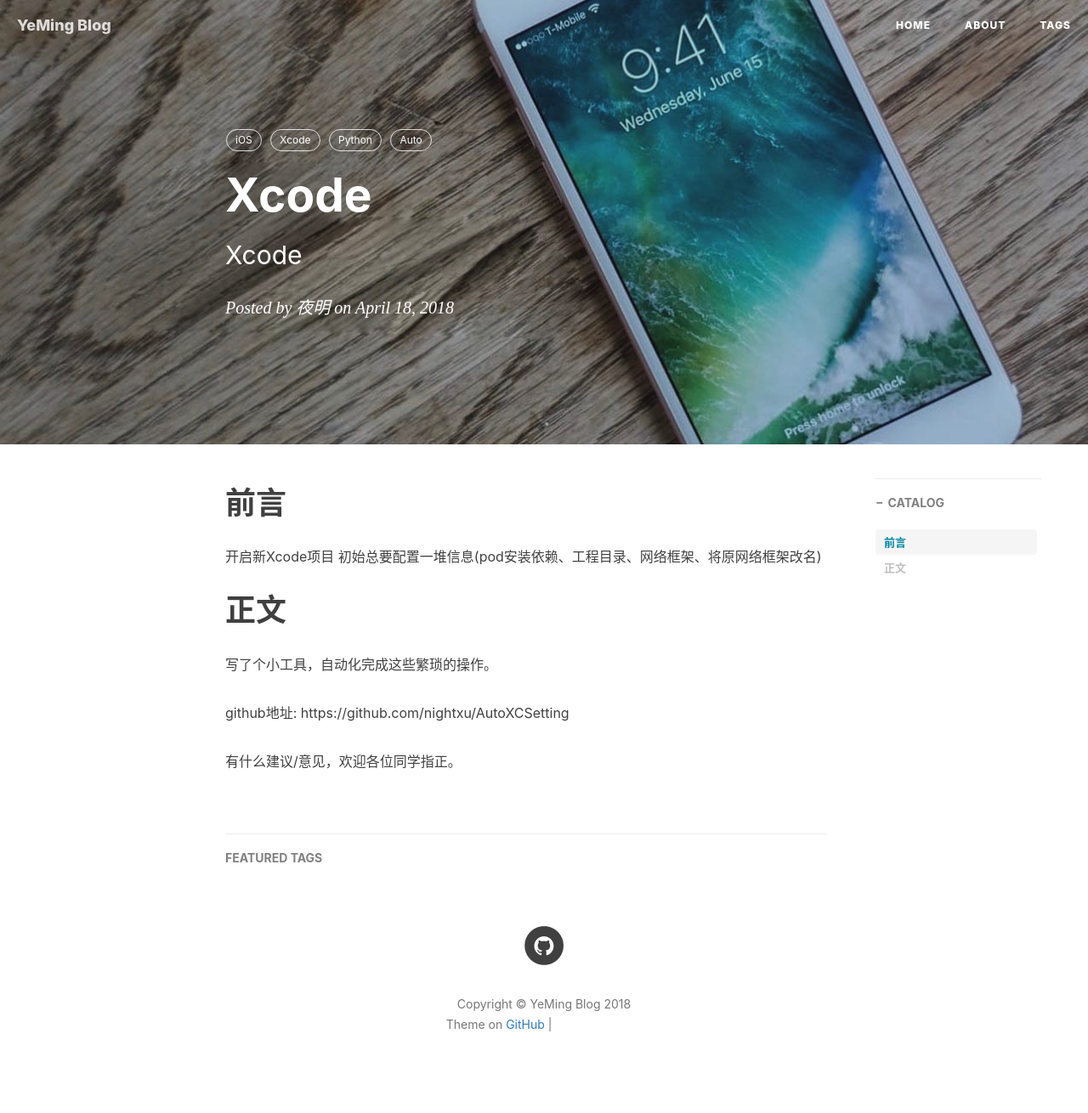
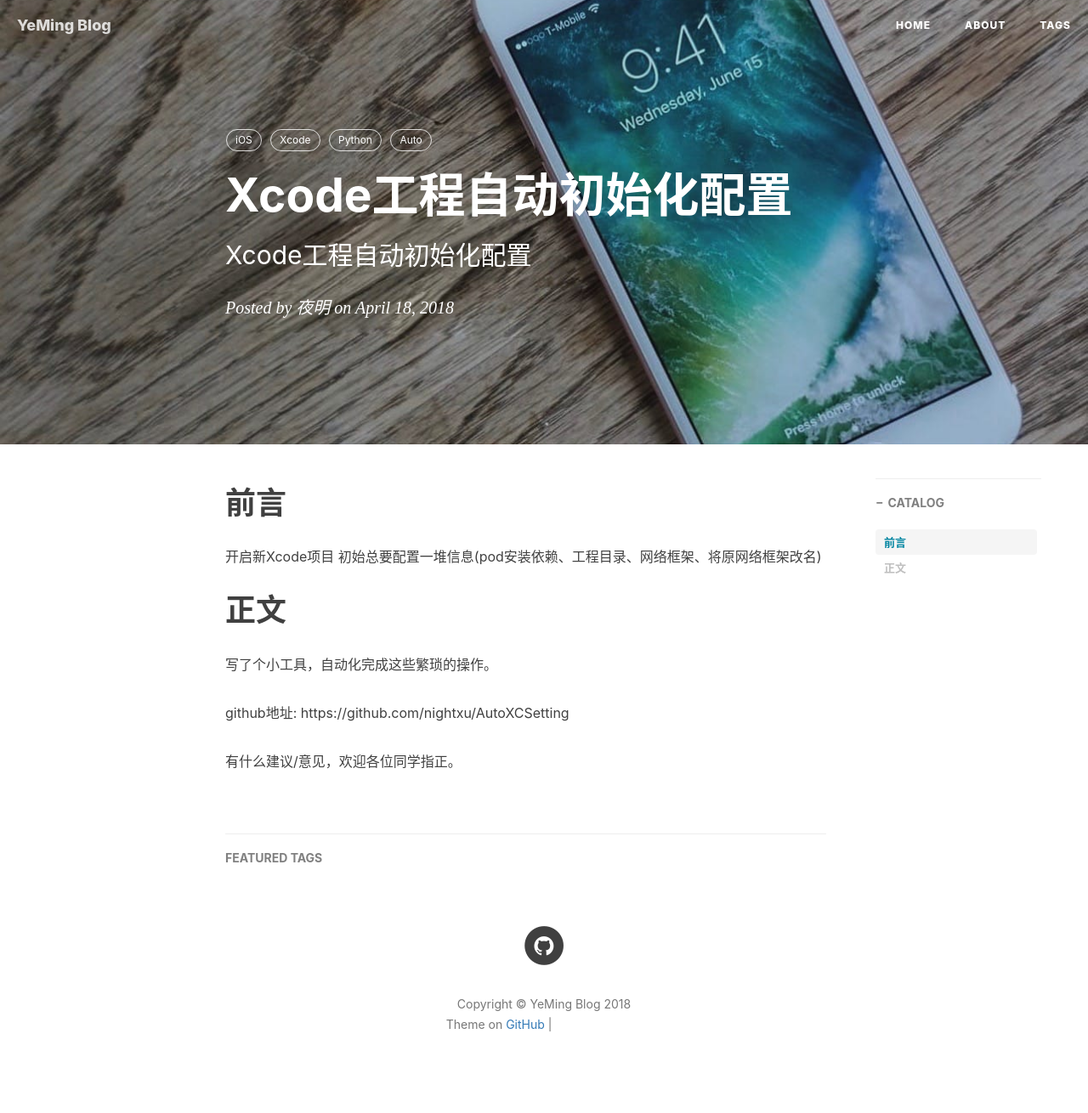
Before and after one commit to nightxu/nightxu.github.io, a Jekyll site: the page built from _posts/2018-4-18-Xcode工程自动初始化配置.md, in a window 1280 px wide. Shown: the whole page at 85% size. Built offline with Jekyll 4.4.1, drawn with Linux system fonts in a browser that asks for light colours; nearby versions of some CDN libraries; comment, search, counter and statistics services are not loaded; grey boxes are pictures that could not be loaded.

Commit message:
Update 2018-4-18-Xcode工程自动初始化配置.md

```diff
--- a/_posts/2018-4-18-Xcode工程自动初始化配置.md
+++ b/_posts/2018-4-18-Xcode工程自动初始化配置.md
@@ -1,7 +1,7 @@
 ---
 layout:     post
-title:      Xcode
-subtitle:   Xcode
+title:      Xcode工程自动初始化配置
+subtitle:   Xcode工程自动初始化配置
 date:       2018-4-18
 author:     夜明
 header-img: img/post-bg-ios10.jpg
```
